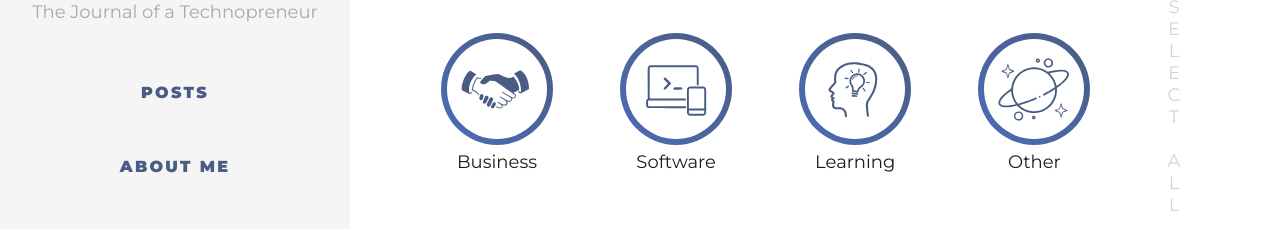
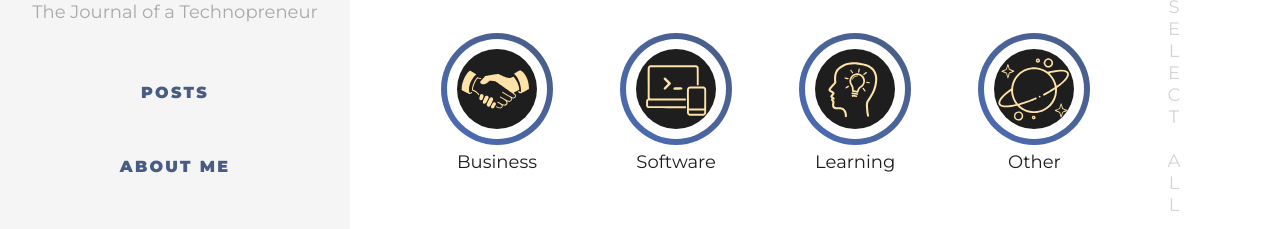
Before and after one commit to riordanalfredo/personal-blog, a Gatsby site in the folder app/: page / in a window 1280 px wide. Shown: the part 345-574 px from the top of the page. Built offline with nearby package versions, Linux system fonts and the light colour scheme; Gatsby itself is replaced by a stand-in of ours; some packages are replaced by stand-ins of ours.

Commit message:
Update theme.js
The theme always starts with dark theme

```diff
--- a/app/src/state/reducers/theme.js
+++ b/app/src/state/reducers/theme.js
@@ -13,7 +13,7 @@ function getLocalStorageTheme() {
   if (theme !== null) {
     return theme === 'dark' ? true : false
   } else {
-    return false
+    return true // dark theme is always by default
   }
 }
 
```
